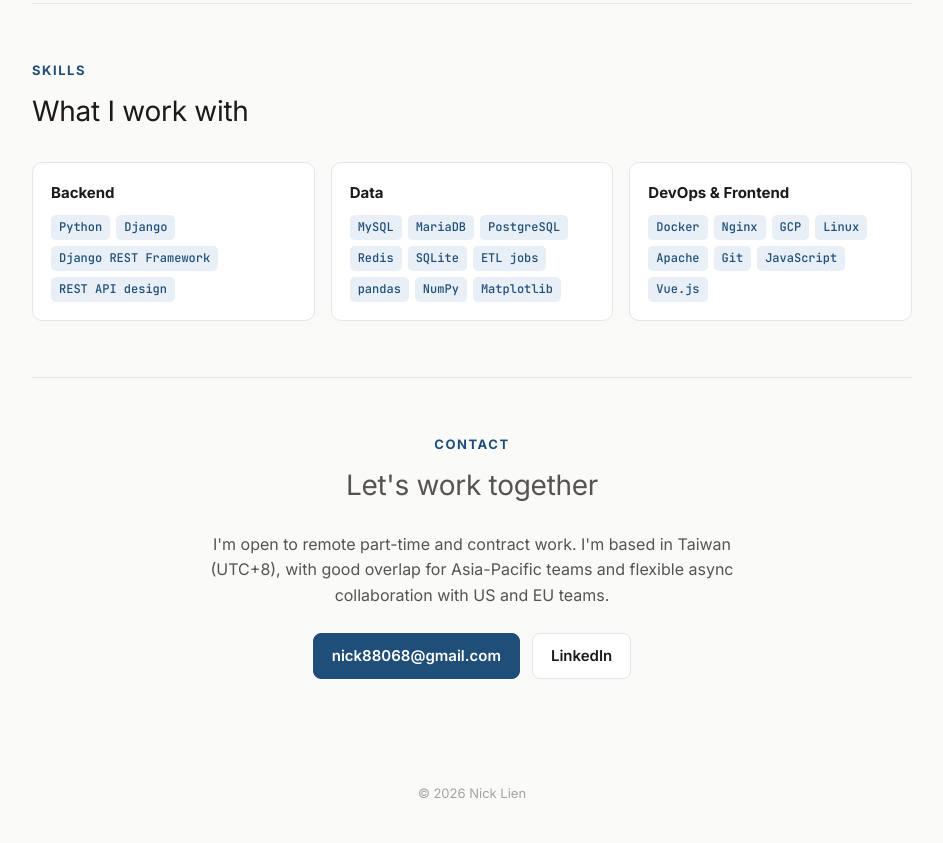
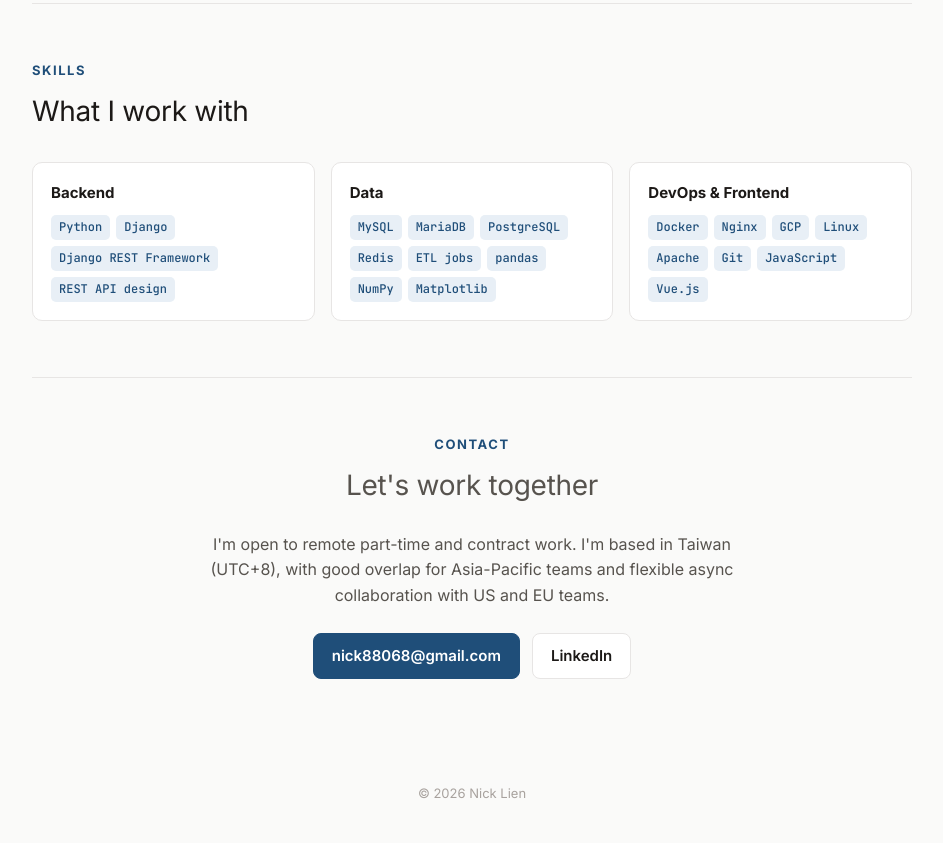
Before and after one commit to nicklien88/nicklien88.github.io, a plain HTML site: page index.html in a window 1280 px wide. Shown: the part 2788-3631 px from the top of the page, without its empty margins (168-1111 px from the left). Drawn offline with Linux system fonts and the light colour scheme.

Commit message:
Remove SQLite from the skills list
Co-Authored-By: Claude Opus 5.5 <noreply@anthropic.com>
Claude-Session: https://claude.ai/code/session_01VMuXLLdf7yStsG8wvUKVqq

```diff
--- a/index.html
+++ b/index.html
@@ -331,7 +331,7 @@
       <p class="section-title">What I work with</p>
       <div class="skills">
         <div class="skill-group"><h3>Backend</h3><div class="tags"><span class="tag">Python</span><span class="tag">Django</span><span class="tag">Django REST Framework</span><span class="tag">REST API design</span></div></div>
-        <div class="skill-group"><h3>Data</h3><div class="tags"><span class="tag">MySQL</span><span class="tag">MariaDB</span><span class="tag">PostgreSQL</span><span class="tag">Redis</span><span class="tag">SQLite</span><span class="tag">ETL jobs</span><span class="tag">pandas</span><span class="tag">NumPy</span><span class="tag">Matplotlib</span></div></div>
+        <div class="skill-group"><h3>Data</h3><div class="tags"><span class="tag">MySQL</span><span class="tag">MariaDB</span><span class="tag">PostgreSQL</span><span class="tag">Redis</span><span class="tag">ETL jobs</span><span class="tag">pandas</span><span class="tag">NumPy</span><span class="tag">Matplotlib</span></div></div>
         <div class="skill-group"><h3>DevOps &amp; Frontend</h3><div class="tags"><span class="tag">Docker</span><span class="tag">Nginx</span><span class="tag">GCP</span><span class="tag">Linux</span><span class="tag">Apache</span><span class="tag">Git</span><span class="tag">JavaScript</span><span class="tag">Vue.js</span></div></div>
       </div>
     </section>
```
Also changed, not shown: 1 other file.
